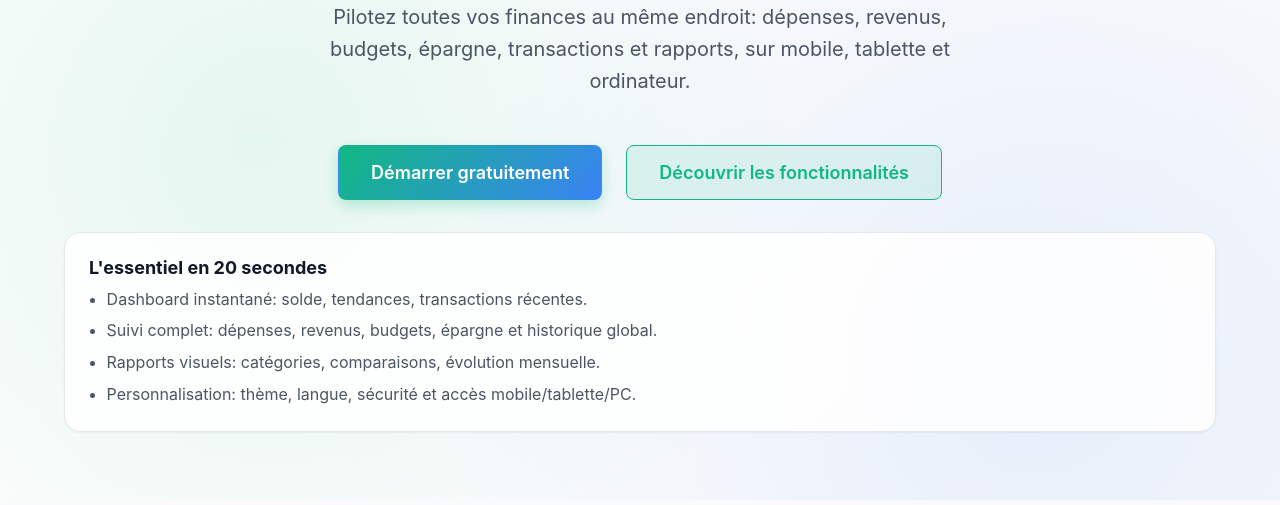
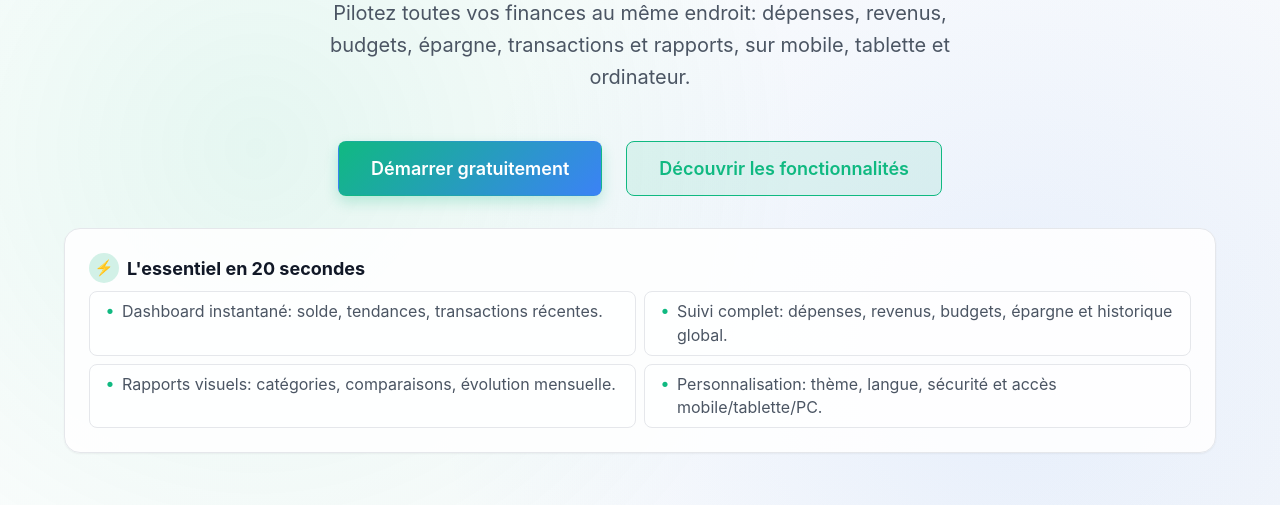
Before and after one commit to claudemarjean/Vola-ko, a website built with Vite: page src/index.html in a window 1280 px wide. Shown: the part 295-800 px from the top of the page. Built offline with nearby package versions, Linux system fonts and the light colour scheme; no server answers.

Commit message:
amélioration résumé accueil

```diff
--- a/src/index.html
+++ b/src/index.html
@@ -100,14 +100,52 @@
     .home-overview h3 {
       margin: 0 0 var(--space-sm) 0;
       font-size: var(--font-size-lg);
+      display: flex;
+      align-items: center;
+      gap: var(--space-sm);
+    }
+
+    .home-overview h3::before {
+      content: '⚡';
+      width: 30px;
+      height: 30px;
+      display: inline-flex;
+      align-items: center;
+      justify-content: center;
+      border-radius: 999px;
+      background: color-mix(in srgb, var(--color-primary) 18%, transparent);
+      font-size: 0.95rem;
     }
 
     .home-overview ul {
       margin: 0;
-      padding-left: 1.1rem;
+      padding: 0;
+      list-style: none;
+      grid-template-columns: repeat(2, minmax(0, 1fr));
       display: grid;
-      gap: 6px;
+      gap: var(--space-sm);
+    }
+
+    .overview-item {
+      display: flex;
+      align-items: flex-start;
+      gap: var(--space-sm);
+      margin: 0;
       color: var(--text-secondary);
+      background: color-mix(in srgb, var(--bg-primary) 82%, transparent);
+      border: 1px solid var(--border-primary);
+      border-radius: var(--radius-md);
+      padding: var(--space-sm) var(--space-md);
+      line-height: 1.45;
+    }
+
+    .overview-item::before {
+      content: '•';
+      color: var(--color-primary);
+      font-size: 1.05rem;
+      font-weight: 700;
+      line-height: 1;
+      margin-top: 2px;
     }
 
     .features-section {
@@ -530,6 +568,10 @@
         padding: var(--space-md);
       }
 
+      .home-overview ul {
+        grid-template-columns: 1fr;
+      }
+
       .features-grid {
         grid-template-columns: 1fr;
       }
@@ -614,10 +656,10 @@
       <div class="home-overview animate-fade-in-up delay-300">
         <h3 data-i18n="home.overview.title">L'essentiel en 20 secondes</h3>
         <ul>
-          <li data-i18n="home.overview.item1">Dashboard instantané: solde, tendances, transactions récentes.</li>
-          <li data-i18n="home.overview.item2">Suivi complet: dépenses, revenus, budgets, épargne et historique global.</li>
-          <li data-i18n="home.overview.item3">Rapports visuels: catégories, comparaisons, évolution mensuelle.</li>
-          <li data-i18n="home.overview.item4">Personnalisation: thème, langue, sécurité et accès mobile/tablette/PC.</li>
+          <li class="overview-item" data-i18n="home.overview.item1">Dashboard instantané: solde, tendances, transactions récentes.</li>
+          <li class="overview-item" data-i18n="home.overview.item2">Suivi complet: dépenses, revenus, budgets, épargne et historique global.</li>
+          <li class="overview-item" data-i18n="home.overview.item3">Rapports visuels: catégories, comparaisons, évolution mensuelle.</li>
+          <li class="overview-item" data-i18n="home.overview.item4">Personnalisation: thème, langue, sécurité et accès mobile/tablette/PC.</li>
         </ul>
       </div>
     </div>
```
